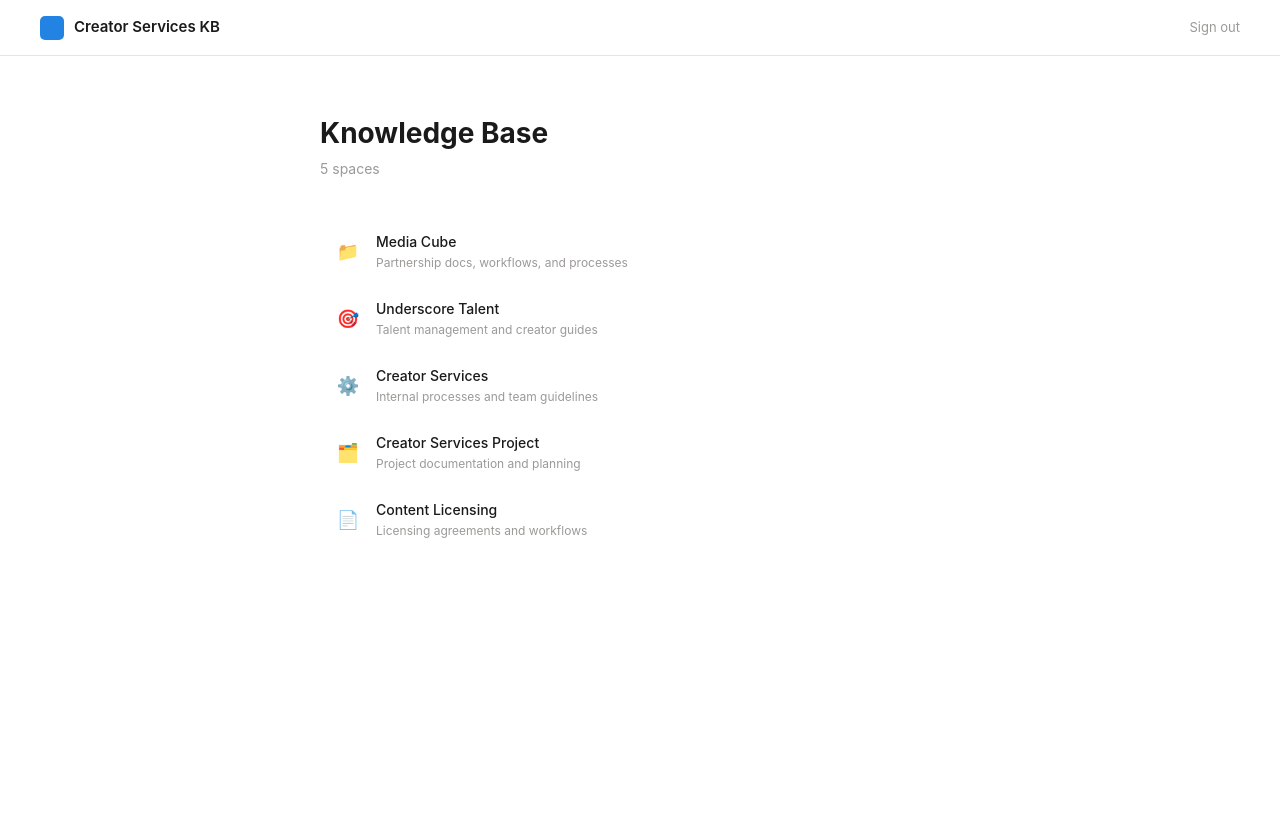
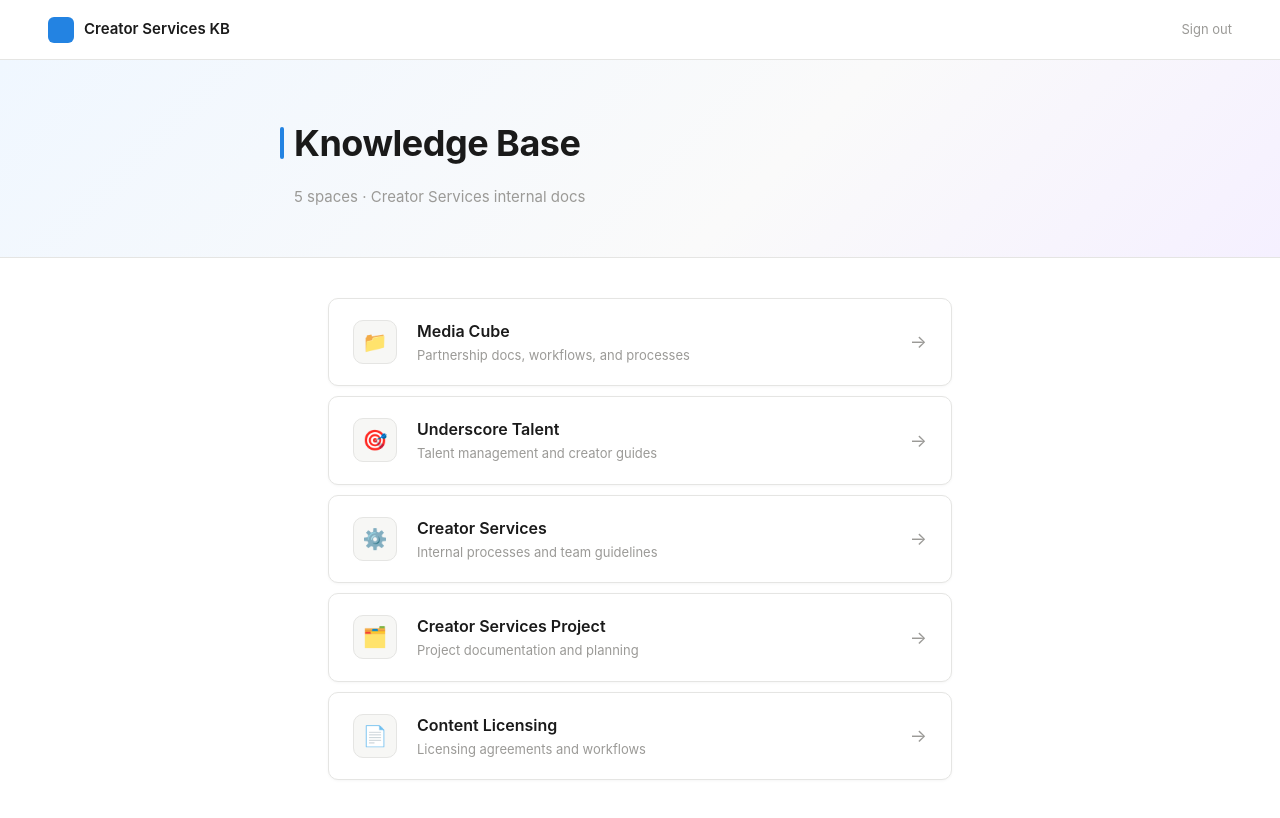
Before and after one commit to valerijssal/creator-kb-2, a Next.js app: page / in a window 1280 px wide. Built offline with nearby package versions, Linux system fonts and the light colour scheme.

Commit message:
better home page design

```diff
--- a/app/page.tsx
+++ b/app/page.tsx
@@ -2,11 +2,11 @@
 import { useRouter } from 'next/navigation';
 
 const SPACES = [
-  { slug: 'media-cube', label: 'Media Cube', description: 'Partnership docs, workflows, and processes' },
-  { slug: 'underscore-talent', label: 'Underscore Talent', description: 'Talent management and creator guides' },
-  { slug: 'creator-services', label: 'Creator Services', description: 'Internal processes and team guidelines' },
-  { slug: 'creator-services-project', label: 'Creator Services Project', description: 'Project documentation and planning' },
-  { slug: 'content-licensing', label: 'Content Licensing', description: 'Licensing agreements and workflows' },
+  { slug: 'media-cube', label: 'Media Cube', description: 'Partnership docs, workflows, and processes', icon: '📁' },
+  { slug: 'underscore-talent', label: 'Underscore Talent', description: 'Talent management and creator guides', icon: '🎯' },
+  { slug: 'creator-services', label: 'Creator Services', description: 'Internal processes and team guidelines', icon: '⚙️' },
+  { slug: 'creator-services-project', label: 'Creator Services Project', description: 'Project documentation and planning', icon: '🗂️' },
+  { slug: 'content-licensing', label: 'Content Licensing', description: 'Licensing agreements and workflows', icon: '📄' },
 ];
 
 export default function Home() {
@@ -15,30 +15,76 @@
     await fetch('/api/auth', { method: 'DELETE' });
     router.push('/login');
   };
+
   return (
     <div style={{ minHeight: '100vh', background: 'var(--bg)' }}>
-      <header style={{ borderBottom: '1px solid var(--border)', padding: '0 40px', height: '56px', display: 'flex', alignItems: 'center', justifyContent: 'space-between', background: 'var(--bg)' }}>
+      {/* Header */}
+      <header style={{ borderBottom: '1px solid var(--border)', padding: '0 48px', height: '60px', display: 'flex', alignItems: 'center', justifyContent: 'space-between', background: 'var(--bg)' }}>
         <div style={{ display: 'flex', alignItems: 'center', gap: '10px' }}>
-          <div style={{ width: '24px', height: '24px', background: 'var(--accent)', borderRadius: '5px' }} />
-          <span style={{ fontWeight: '600', fontSize: '15px' }}>Creator Services KB</span>
+          <div style={{ width: '26px', height: '26px', background: 'var(--accent)', borderRadius: '6px' }} />
+          <span style={{ fontWeight: '600', fontSize: '15px', color: 'var(--text)' }}>Creator Services KB</span>
         </div>
         <button onClick={handleLogout} style={{ background: 'none', border: 'none', color: 'var(--text-muted)', fontSize: '13px', cursor: 'pointer' }}>Sign out</button>
       </header>
-      <main style={{ maxWidth: '720px', margin: '0 auto', padding: '56px 40px' }}>
-        <h1 style={{ fontSize: '28px', fontWeight: '700', marginBottom: '4px' }}>Knowledge Base</h1>
-        <p style={{ color: 'var(--text-muted)', marginBottom: '40px', fontSize: '14px' }}>5 spaces</p>
-        <div style={{ display: 'grid', gap: '2px' }}>
-          {SPACES.map((space, i) => (
-            <button key={space.slug} onClick={() => router.push('/space/' + space.slug)}
-              style={{ display: 'flex', alignItems: 'center', gap: '14px', padding: '12px 14px', background: 'var(--bg)', border: 'none', borderRadius: '8px', cursor: 'pointer', textAlign: 'left', width: '100%', transition: 'background 0.1s' }}
-              onMouseEnter={e => e.currentTarget.style.background = 'var(--bg-2)'}
-              onMouseLeave={e => e.currentTarget.style.background = 'var(--bg)'}
+
+      {/* Hero */}
+      <div style={{
+        background: 'linear-gradient(135deg, #f0f7ff 0%, #fafafa 60%, #f5f0ff 100%)',
+        borderBottom: '1px solid var(--border)',
+        padding: '56px 48px 48px',
+      }}>
+        <div style={{ maxWidth: '720px', margin: '0 auto' }}>
+          <div style={{ display: 'flex', alignItems: 'center', gap: '10px', marginBottom: '16px' }}>
+            <div style={{ width: '4px', height: '32px', background: 'var(--accent)', borderRadius: '2px' }} />
+            <h1 style={{ fontSize: '36px', fontWeight: '700', color: 'var(--text)', letterSpacing: '-0.5px' }}>Knowledge Base</h1>
+          </div>
+          <p style={{ color: 'var(--text-muted)', fontSize: '15px', marginLeft: '14px' }}>
+            5 spaces · Creator Services internal docs
+          </p>
+        </div>
+      </div>
+
+      {/* Spaces */}
+      <main style={{ maxWidth: '720px', margin: '0 auto', padding: '40px 48px' }}>
+        <div style={{ display: 'grid', gap: '10px' }}>
+          {SPACES.map((space) => (
+            <button
+              key={space.slug}
+              onClick={() => router.push('/space/' + space.slug)}
+              style={{
+                display: 'flex', alignItems: 'center', gap: '20px',
+                padding: '20px 24px',
+                background: 'var(--bg)',
+                border: '1px solid var(--border)',
+                borderRadius: '10px',
+                cursor: 'pointer', textAlign: 'left', width: '100%',
+                transition: 'all 0.15s',
+                boxShadow: '0 1px 3px rgba(0,0,0,0.04)',
+              }}
+              onMouseEnter={e => {
+                e.currentTarget.style.borderColor = 'var(--accent)';
+                e.currentTarget.style.boxShadow = '0 2px 8px rgba(35,131,226,0.12)';
+                e.currentTarget.style.transform = 'translateY(-1px)';
+              }}
+              onMouseLeave={e => {
+                e.currentTarget.style.borderColor = 'var(--border)';
+                e.currentTarget.style.boxShadow = '0 1px 3px rgba(0,0,0,0.04)';
+                e.currentTarget.style.transform = 'translateY(0)';
+              }}
             >
-              <span style={{ fontSize: '18px', width: '28px', textAlign: 'center' }}>{['📁','🎯','⚙️','🗂️','📄'][i]}</span>
-              <div>
-                <div style={{ fontWeight: '500', fontSize: '14px', marginBottom: '2px' }}>{space.label}</div>
-                <div style={{ color: 'var(--text-muted)', fontSize: '12px' }}>{space.description}</div>
+              <div style={{
+                width: '44px', height: '44px', borderRadius: '10px',
+                background: 'var(--bg-2)', border: '1px solid var(--border)',
+                display: 'flex', alignItems: 'center', justifyContent: 'center',
+                fontSize: '20px', flexShrink: 0,
+              }}>
+                {space.icon}
               </div>
+              <div style={{ flex: 1 }}>
+                <div style={{ fontWeight: '600', fontSize: '16px', marginBottom: '3px', color: 'var(--text)' }}>{space.label}</div>
+                <div style={{ color: 'var(--text-muted)', fontSize: '13px' }}>{space.description}</div>
+              </div>
+              <span style={{ color: 'var(--text-muted)', fontSize: '18px', flexShrink: 0 }}>→</span>
             </button>
           ))}
         </div>
```
